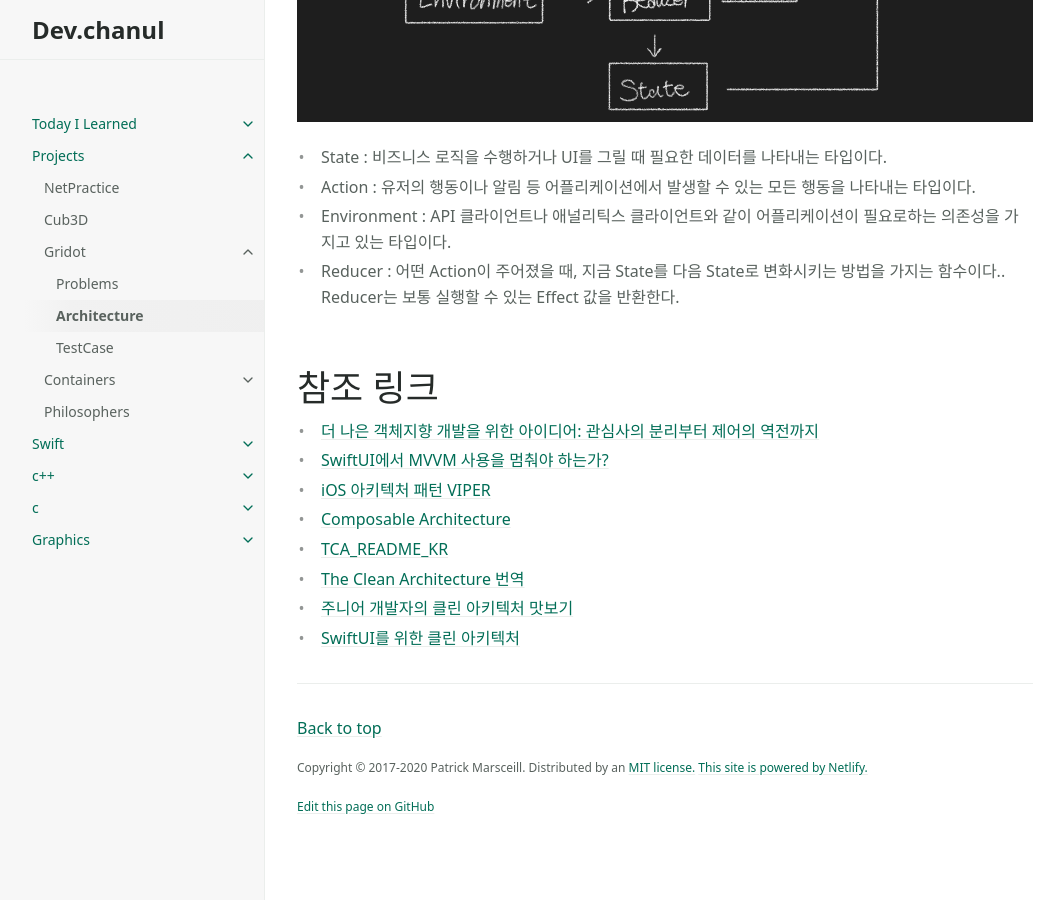
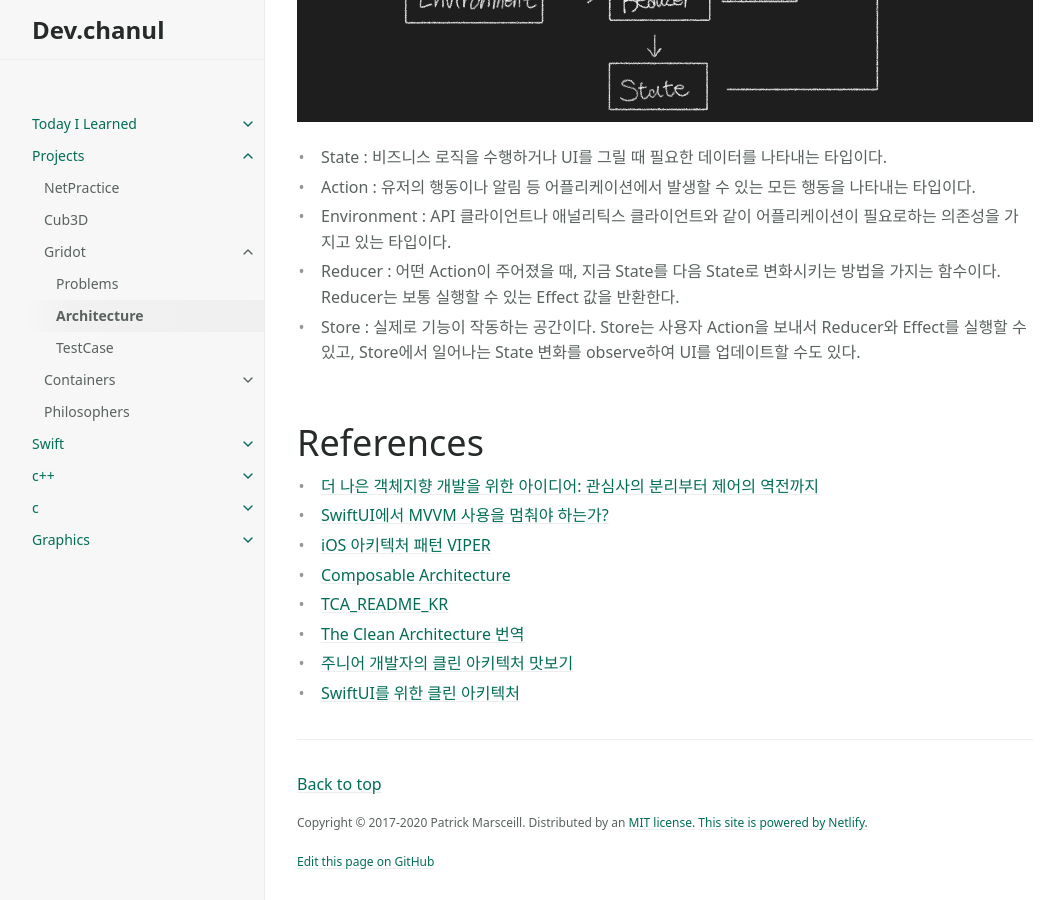
Before and after one commit to PCHANUL/TIL, a Jekyll site: the page built from docs/projects/Gridot/Architecture.md, in a window 1280 px wide and 900 px high, scrolled down 1404 px. Shown: the whole window, without its empty margins (107-1171 px from the left). Built offline with Jekyll 4.4.1, drawn with Linux system fonts in a browser that asks for light colours; before the commit the page ends 2252 px from its top, so only the background shows below that.

Commit message:
Add TCA.md

```diff
--- a/docs/projects/Gridot/Architecture.md
+++ b/docs/projects/Gridot/Architecture.md
@@ -10,7 +10,7 @@ permalink: /docs/projects/Gridot/Architecture
 * [Architecture](#architecture)
 * [SwiftUI Architecture](#swiftui-architecture)
 * [The Composable Architecture](#the-composable-architecture)
-* [참조 링크](#참조-링크)
+* [References](#references)
 
 # Architecture
 
@@ -34,7 +34,8 @@ TCA는 State를 관리하여 효율적으로 View의 변화를 관리할 수 있
 - State : 비즈니스 로직을 수행하거나 UI를 그릴 때 필요한 데이터를 나타내는 타입이다.
 - Action : 유저의 행동이나 알림 등 어플리케이션에서 발생할 수 있는 모든 행동을 나타내는 타입이다.
 - Environment : API 클라이언트나 애널리틱스 클라이언트와 같이 어플리케이션이 필요로하는 의존성을 가지고 있는 타입이다.
-- Reducer : 어떤 Action이 주어졌을 때, 지금 State를 다음 State로 변화시키는 방법을 가지는 함수이다.. Reducer는 보통 실행할 수 있는 Effect 값을 반환한다.
+- Reducer : 어떤 Action이 주어졌을 때, 지금 State를 다음 State로 변화시키는 방법을 가지는 함수이다. Reducer는 보통 실행할 수 있는 Effect 값을 반환한다.
+- Store : 실제로 기능이 작동하는 공간이다. Store는 사용자 Action을 보내서 Reducer와 Effect를 실행할 수 있고, Store에서 일어나는 State 변화를 observe하여 UI를 업데이트할 수도 있다.
 
 
 
@@ -43,7 +44,7 @@ TCA는 State를 관리하여 효율적으로 View의 변화를 관리할 수 있
 
 
 
-# 참조 링크
+# References
 - [더 나은 객체지향 개발을 위한 아이디어: 관심사의 분리부터 제어의 역전까지](https://teamdable.github.io/techblog/SoC-to-IoC#:~:text=%ED%8A%B9%EC%A0%95%ED%95%9C%20%EA%B4%80%EC%8B%AC%EC%82%AC%EC%97%90%20%EB%94%B0%EB%9D%BC%20%EA%B8%B0%EB%8A%A5,concerns%2C%20SoC)
 - [SwiftUI에서 MVVM 사용을 멈춰야 하는가?](https://green1229.tistory.com/267)
 - [iOS 아키텍처 패턴 VIPER](https://bugle.tistory.com/48)
```
Also changed, not shown: docs/swift/ExternalLibrary/README.md (added, +10 -0 lines), docs/swift/ExternalLibrary/TCA.md (added, +34 -0 lines), docs/swift/SwiftUI/DataFlow.md (+7 -7 lines).
